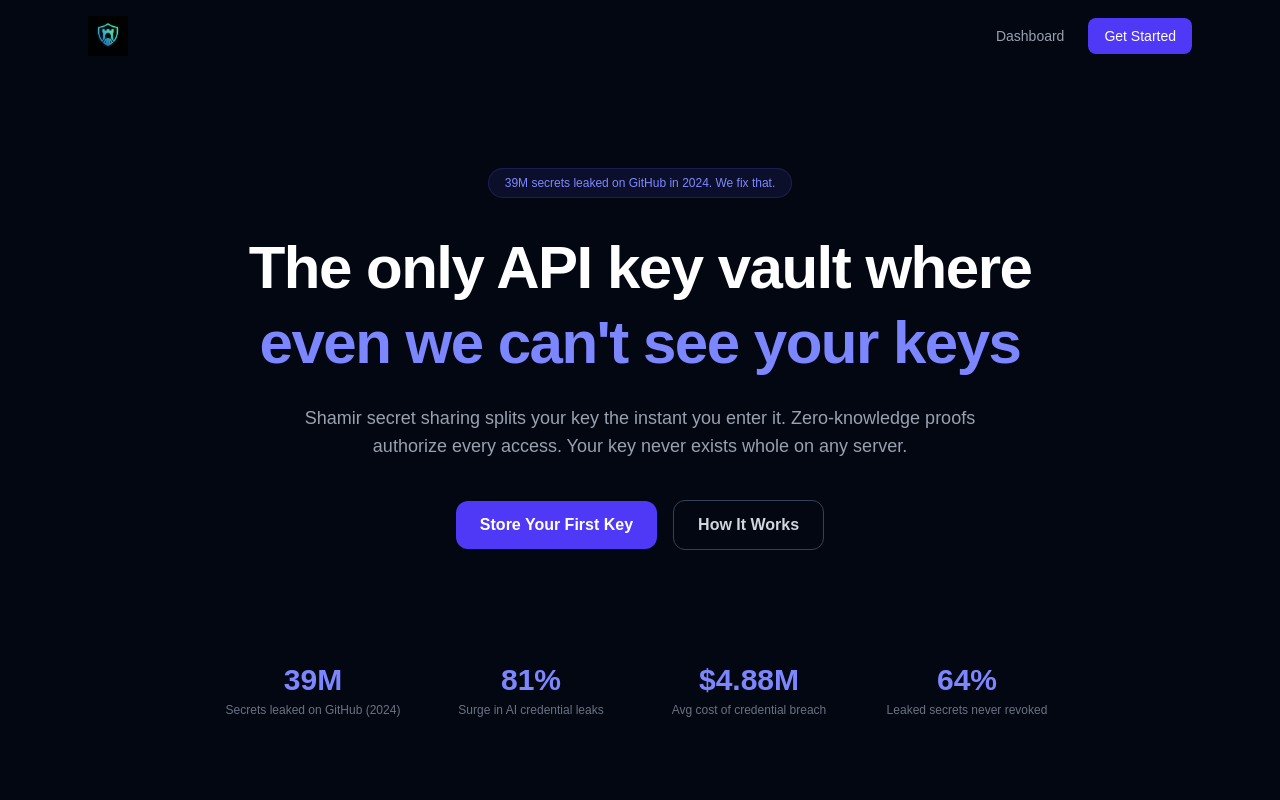
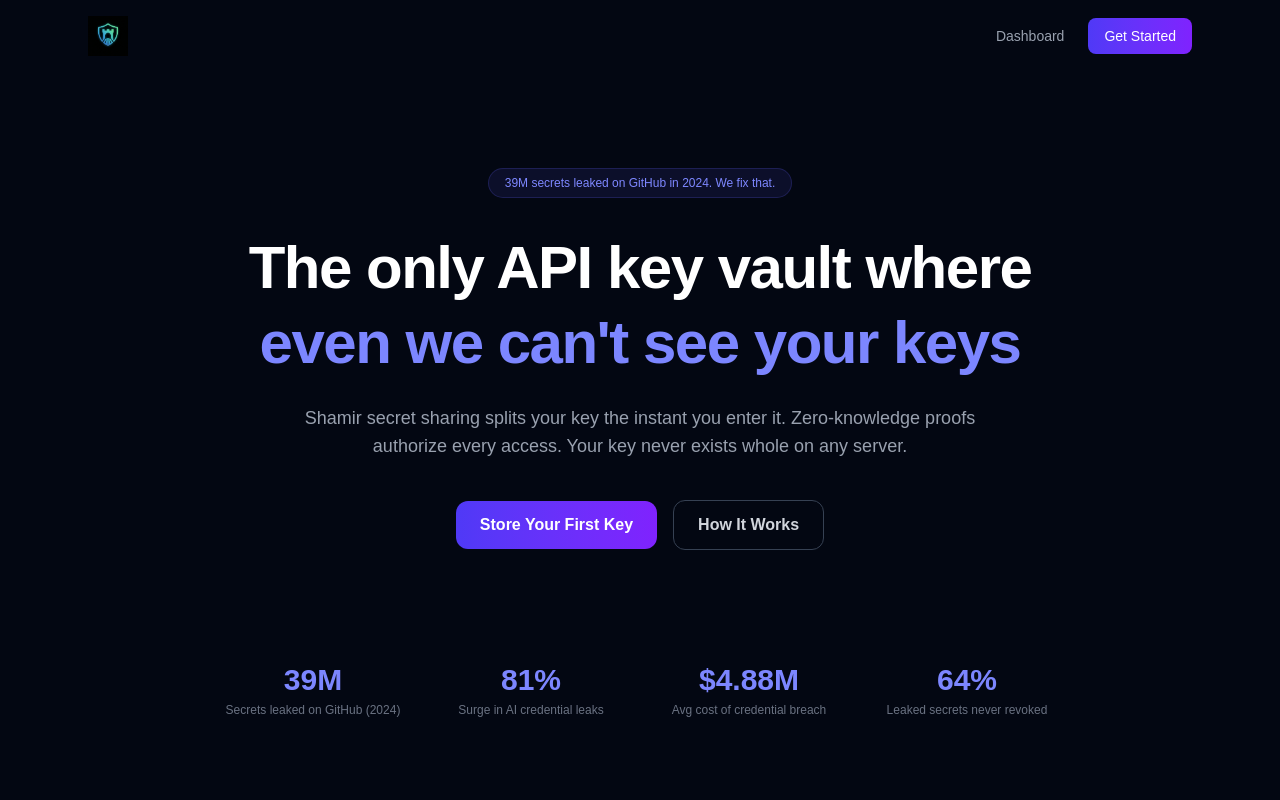
Before and after one commit to VaultProof/vaultproof, a Next.js app in the folder apps/dashboard/: page / in a window 1280 px wide. Shown: the top 800 px of the page. Built offline with nearby package versions, Linux system fonts and the light colour scheme.

Commit message:
style: update landing page hero CTA and ghost buttons

```diff
--- a/apps/dashboard/src/app/page.tsx
+++ b/apps/dashboard/src/app/page.tsx
@@ -15,7 +15,7 @@ export default function LandingPage() {
           </Link>
           <Link
             href="/keys"
-            className="bg-indigo-600 hover:bg-indigo-500 text-sm px-4 py-2 rounded-lg font-medium transition"
+            className="bg-gradient-to-r from-indigo-600 to-violet-600 hover:from-indigo-500 hover:to-violet-500 hover:shadow-[0_0_16px_rgba(99,102,241,0.4)] hover:-translate-y-px transition-all duration-200 px-4 py-2 rounded-lg text-sm font-medium text-white"
           >
             Get Started
           </Link>
@@ -44,13 +44,13 @@ export default function LandingPage() {
         <div className="flex items-center justify-center gap-4">
           <Link
             href="/keys"
-            className="bg-indigo-600 hover:bg-indigo-500 px-6 py-3 rounded-xl font-semibold text-base transition"
+            className="bg-gradient-to-r from-indigo-600 to-violet-600 hover:from-indigo-500 hover:to-violet-500 shadow-[0_0_0_0_rgba(99,102,241,0)] hover:shadow-[0_0_24px_rgba(99,102,241,0.45)] hover:-translate-y-px transition-all duration-200 px-6 py-3 rounded-xl font-semibold text-base text-white"
           >
             Store Your First Key
           </Link>
           <a
             href="#how-it-works"
-            className="border border-gray-700 hover:border-gray-500 px-6 py-3 rounded-xl font-semibold text-base text-gray-300 transition"
+            className="border border-gray-700 hover:border-gray-500 text-gray-300 hover:text-white hover:bg-white/5 transition-all duration-150 px-6 py-3 rounded-xl font-semibold text-base"
           >
             How It Works
           </a>
@@ -236,7 +236,7 @@ export default function LandingPage() {
       <section className="max-w-4xl mx-auto px-6 py-20 text-center">
         <h2 className="text-3xl font-bold mb-4">Stop trusting. Start proving.</h2>
         <p className="text-gray-500 mb-8">Breaches are architecturally impossible, not just policy-prohibited.</p>
-        <Link href="/keys" className="inline-block bg-indigo-600 hover:bg-indigo-500 px-8 py-4 rounded-xl font-semibold text-lg transition">
+        <Link href="/keys" className="inline-block bg-gradient-to-r from-indigo-600 to-violet-600 hover:from-indigo-500 hover:to-violet-500 shadow-[0_0_0_0_rgba(99,102,241,0)] hover:shadow-[0_0_24px_rgba(99,102,241,0.45)] hover:-translate-y-px transition-all duration-200 px-8 py-4 rounded-xl font-semibold text-lg text-white">
           Get Started Free
         </Link>
       </section>
```
